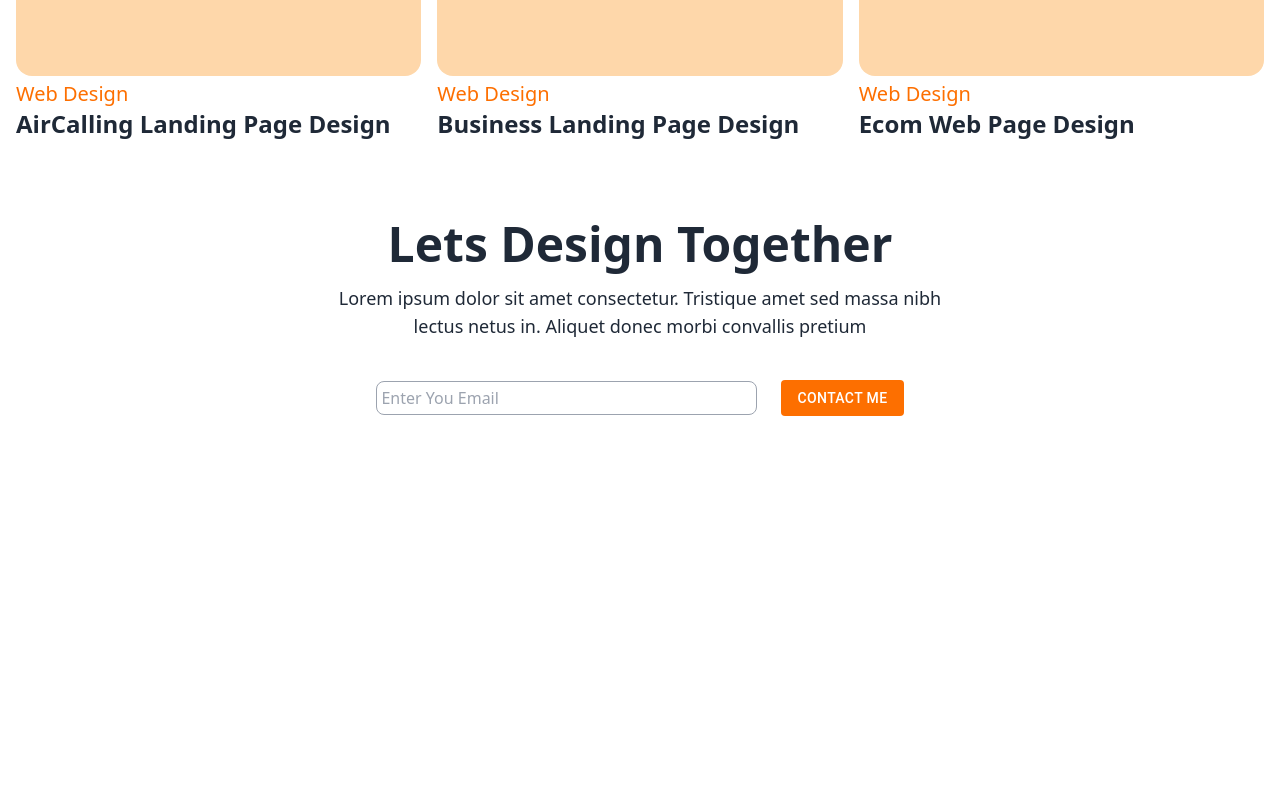
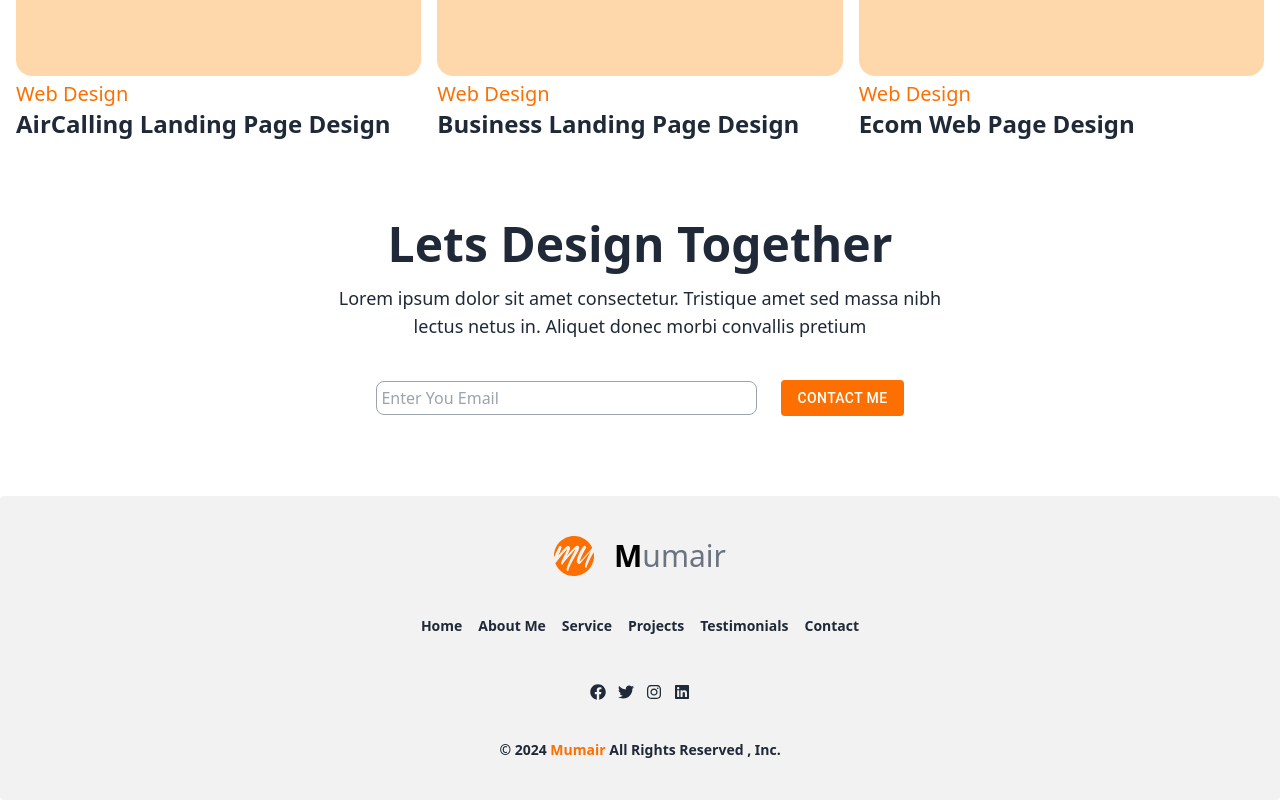
Before and after one commit to linux44gh6/portfolio_task, a React (Vite) app: page / in a window 1280 px wide. Shown: the part 2415-3215 px from the top of the page. Before the commit the page ends 2831 px from the top, so only its background shows below. Built offline with nearby package versions, Linux system fonts and the light colour scheme.

Commit message:
add footer

```diff
--- a/src/App.jsx
+++ b/src/App.jsx
@@ -1,6 +1,7 @@
 
 
 import AboutSection from './Compponents/AboutSection/AboutSection'
+import Footer from './Compponents/Footer/Footer'
 import Intro from './Compponents/IntroSection/Intro'
 import NavBar from './Compponents/NavBar/NavBar'
 import ProjectSection from './Compponents/ProjectSection/ProjectSection'
@@ -17,6 +18,7 @@ function App() {
     <ProjectSection/>
     <Slider/>
     <TogetherDesign/>
+    <Footer/>
     </div>
   )
 }
--- /dev/null
+++ b/src/Compponents/Footer/Footer.jsx
@@ -0,0 +1,36 @@
+import { FaFacebook, FaInstagram, FaLinkedin, FaTwitter } from 'react-icons/fa';
+import headerIcon from '../../assets/Subtract.svg'
+const Footer = () => {
+    return (
+        <div className="mt-20">
+            <footer className="footer footer-center bg-base-200 text-base-content rounded p-10">
+           <div className='flex gap-0'>
+           <img className='size-10' src={headerIcon} alt="" />
+           <h1 className=' ms-5 text-3xl text-gray-500'><span className='font-bold text-black'>M</span>umair</h1>
+           </div>
+  <nav className="grid grid-flow-col gap-4 font-semibold">
+    <a className="link link-hover">Home</a>
+    <a className="link link-hover">About Me</a>
+    <a className="link link-hover">Service</a>
+    <a className="link link-hover">Projects</a>
+    <a className="link link-hover">Testimonials</a>
+    <a className="link link-hover">Contact</a>
+  </nav>
+  <nav>
+  <div className="flex justify-center gap-3 mt-2">
+                    <FaFacebook className="size-4"></FaFacebook>
+                    <FaTwitter className="size-4" />
+                    <FaInstagram className="size-4" />
+                    <FaLinkedin className="size-4" />
+
+                </div>
+  </nav>
+  <aside>
+    <p className="font-semibold"> © {new Date().getFullYear()} <span className="text-primary">Mumair</span> All Rights Reserved , Inc.</p>
+  </aside>
+</footer>
+        </div>
+    );
+};
+
+export default Footer;
```
